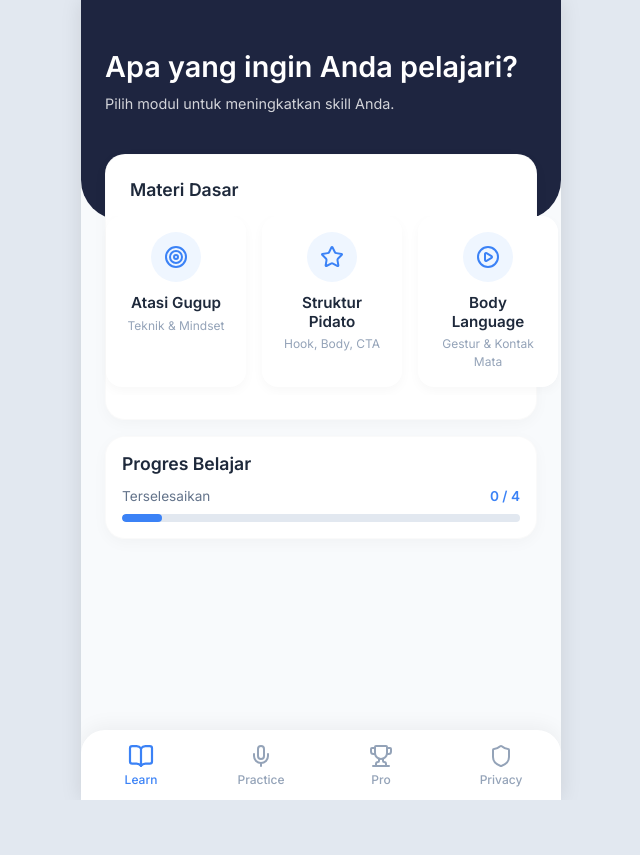
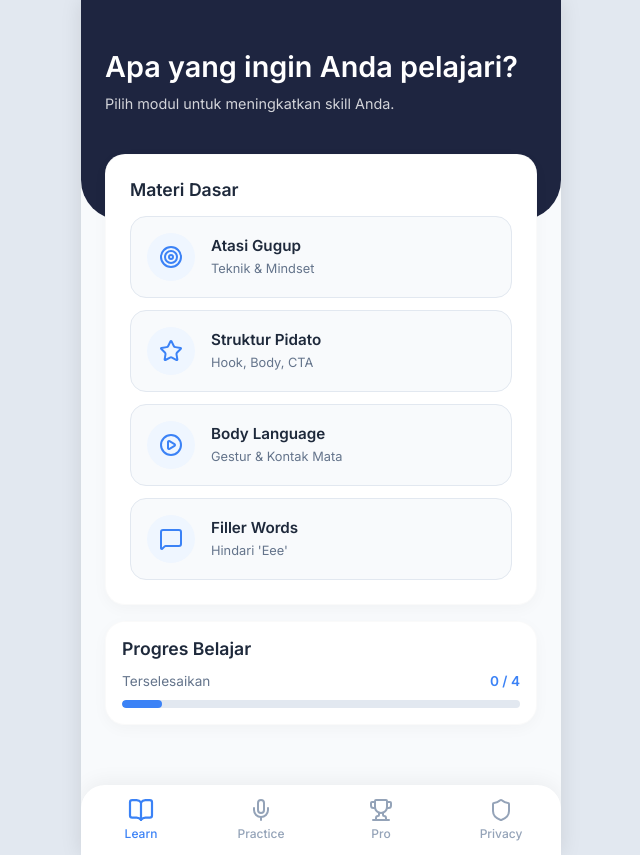
Before and after one commit to Yoandrodl/easy-speakings, a React (Vite) app: page / in a window 1280 px wide. Shown: the whole page, without its empty margins (319-959 px from the left). Before the commit the page ends 800 px from the top, so only its background shows below. Built offline with nearby package versions, Linux system fonts and the light colour scheme.

Commit message:
Change modules list from horizontal to vertical layout

```diff
--- a/src/components/LearnTab.tsx
+++ b/src/components/LearnTab.tsx
@@ -121,14 +121,17 @@ export default function LearnTab() {
       <div className="card" style={{ padding: '24px 0', marginTop: '20px' }}>
         <h3 style={{ padding: '0 24px', marginBottom: '16px', fontSize: '1.1rem' }}>Materi Dasar</h3>
 
-        <div className="horizontal-scroll">
+        <div style={{ display: 'flex', flexDirection: 'column', gap: '12px', padding: '0 24px' }}>
           {modules.map((mod) => (
-            <div key={mod.id} className="module-card-v" onClick={() => setSelectedModule(mod.id)}>
-              <div className="module-icon">
+            <div key={mod.id} onClick={() => setSelectedModule(mod.id)}
+                 style={{ display: 'flex', alignItems: 'center', background: '#f8fafc', padding: '16px', borderRadius: '16px', border: '1px solid #e2e8f0', cursor: 'pointer' }}>
+              <div style={{ width: '48px', height: '48px', borderRadius: '50%', background: '#eff6ff', color: '#3b82f6', display: 'flex', alignItems: 'center', justifyContent: 'center', marginRight: '16px', flexShrink: 0 }}>
                 {mod.icon}
               </div>
-              <h3 style={{ fontSize: '0.95rem', color: '#1e293b', marginBottom: '4px' }}>{mod.title}</h3>
-              <p style={{ fontSize: '0.75rem', color: '#94a3b8' }}>{mod.description}</p>
+              <div>
+                <h3 style={{ fontSize: '0.95rem', color: '#1e293b', margin: '0 0 4px 0' }}>{mod.title}</h3>
+                <p style={{ fontSize: '0.8rem', color: '#64748b', margin: 0 }}>{mod.description}</p>
+              </div>
             </div>
           ))}
         </div>
```
